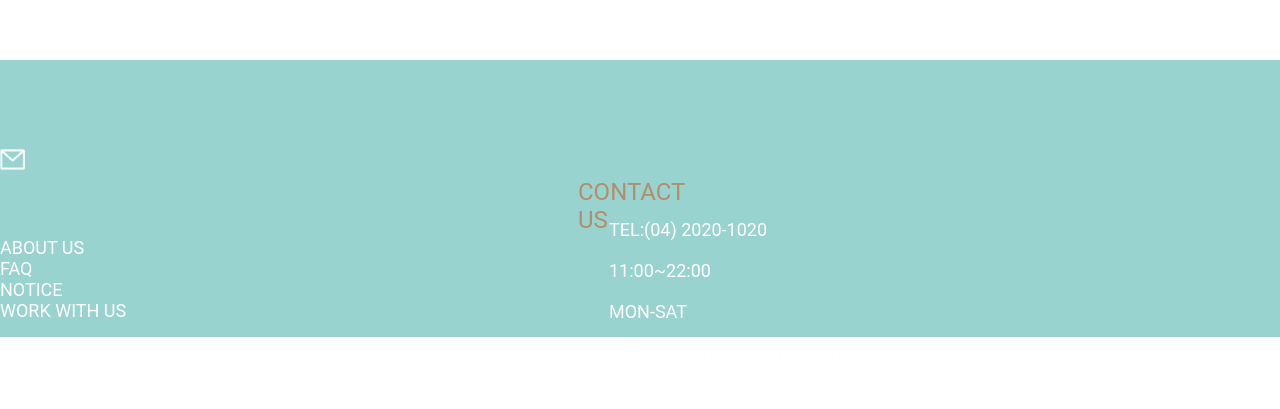
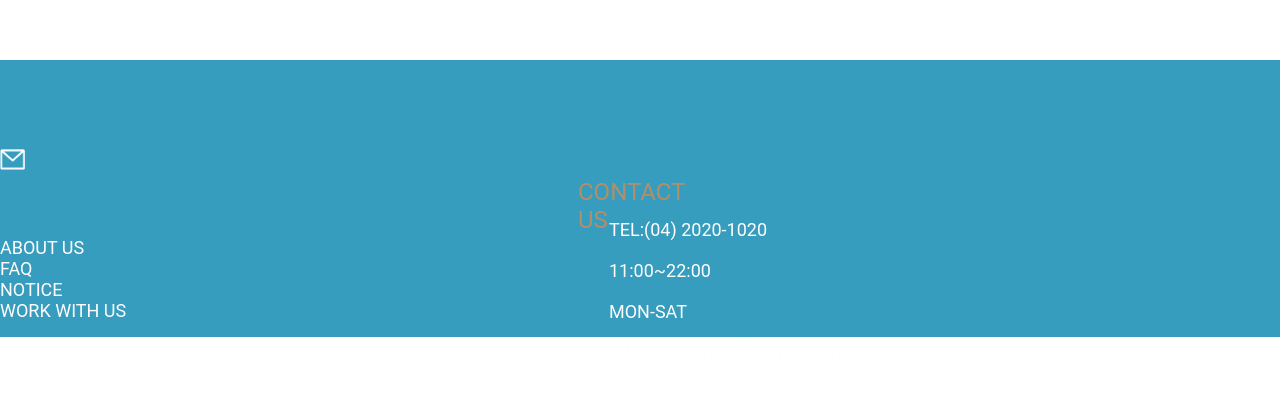
Before and after one commit to Tinyalin1112/Ai-Cake, a plain HTML site: page index.html in a window 1280 px wide. Shown: the part 1790-2199 px from the top of the page. Drawn offline with nearby package versions, Linux system fonts and the light colour scheme.

Commit message:
Add files via upload

```diff
--- a/style.css
+++ b/style.css
@@ -171,7 +171,7 @@ footer{
     height: 277px;
     margin-left: 0px;
     margin-top: 1850px;
-    background: #99D3D0;
+    background: #369DBE;
 }
 .LOGO_footer{
     margin-top: 87px;
```
